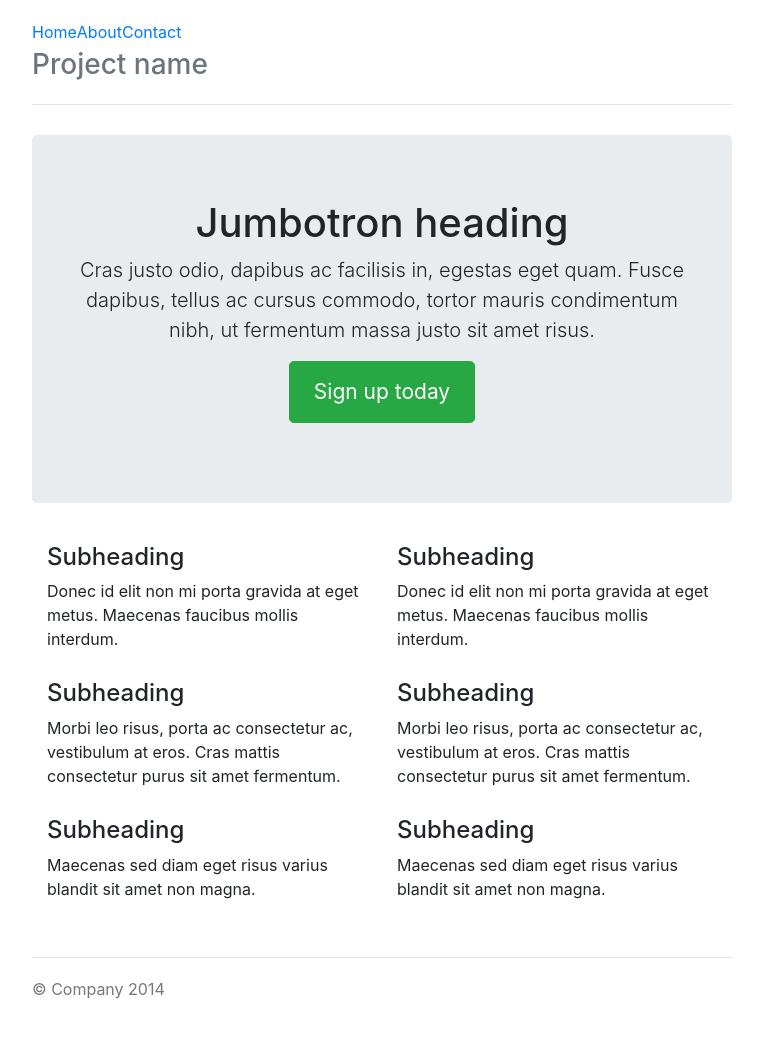
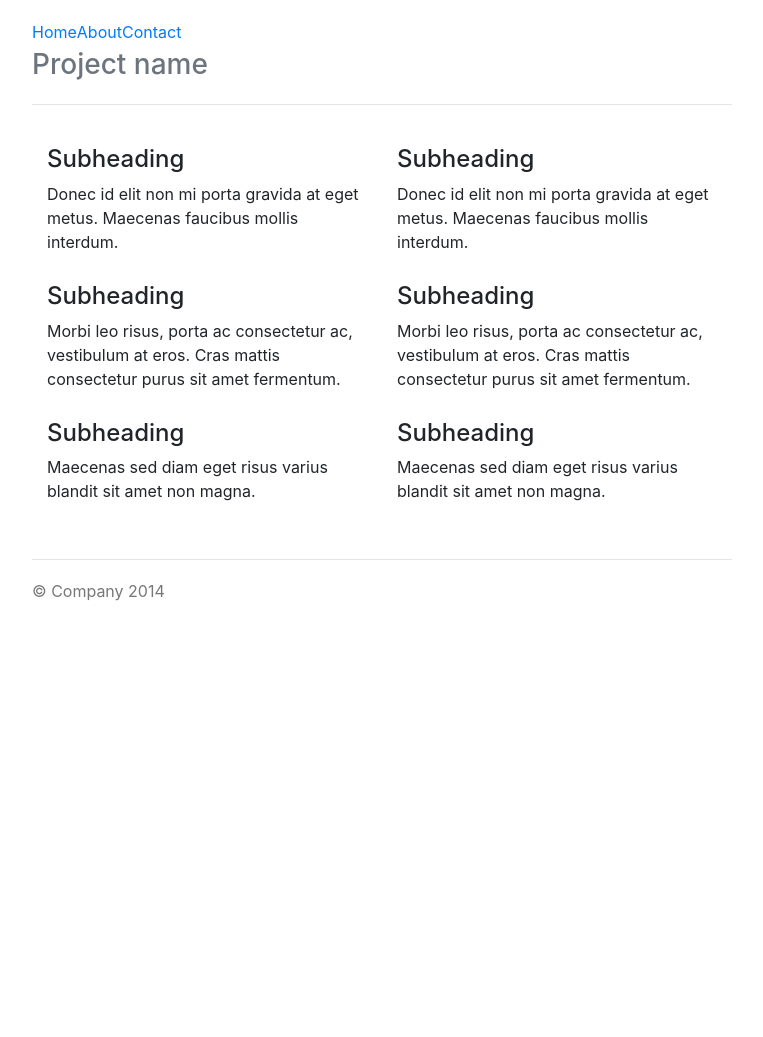
Before and after one commit to IbraDirir/Registeration-App, a Django app: template first_app/templates/bootstrap/bootstrap_index.html in a window 1280 px wide. Shown: the whole page, without its empty margins (258-1021 px from the left). After the commit the page ends 601 px from the top, so only its background shows below. Run offline with Django 3.2, Linux system fonts and the light colour scheme; the template is opened without the code that fills it, so the values that code supplies are empty; some libraries are stand-ins or nearby versions.

Commit message:
styling  the home page

```diff
--- a/first_app/templates/bootstrap/bootstrap_index.html
+++ b/first_app/templates/bootstrap/bootstrap_index.html
@@ -40,11 +40,6 @@
         <h3 class="text-muted">Project name</h3>
       </div>
 
-      <div class="jumbotron">
-        <h1>Jumbotron heading</h1>
-        <p class="lead">Cras justo odio, dapibus ac facilisis in, egestas eget quam. Fusce dapibus, tellus ac cursus commodo, tortor mauris condimentum nibh, ut fermentum massa justo sit amet risus.</p>
-        <p><a class="btn btn-lg btn-success" href="#" role="button">Sign up today</a></p>
-      </div>
 
       <div class="row marketing">
         <div class="col-lg-6">
@@ -78,6 +73,6 @@
 
 
     <!-- IE10 viewport hack for Surface/desktop Windows 8 bug -->
-    <script src="../../assets/js/ie10-viewport-bug-workaround.js"></script>
+    <script src="{% static 'assets/js/ie10-viewport-bug-workaround.js' %}"></script>
   </body>
 </html>
--- /dev/null
+++ b/first_app/templates/registration/home.html
@@ -0,0 +1,5 @@
+ <div class="jumbotron">
+        <h1>Jumbotron heading</h1>
+        <p class="lead">Cras justo odio, dapibus ac facilisis in, egestas eget quam. Fusce dapibus, tellus ac cursus commodo, tortor mauris condimentum nibh, ut fermentum massa justo sit amet risus.</p>
+        <p><a class="btn btn-lg btn-success" href="#" role="button">Sign up today</a></p>
+      </div>
```
